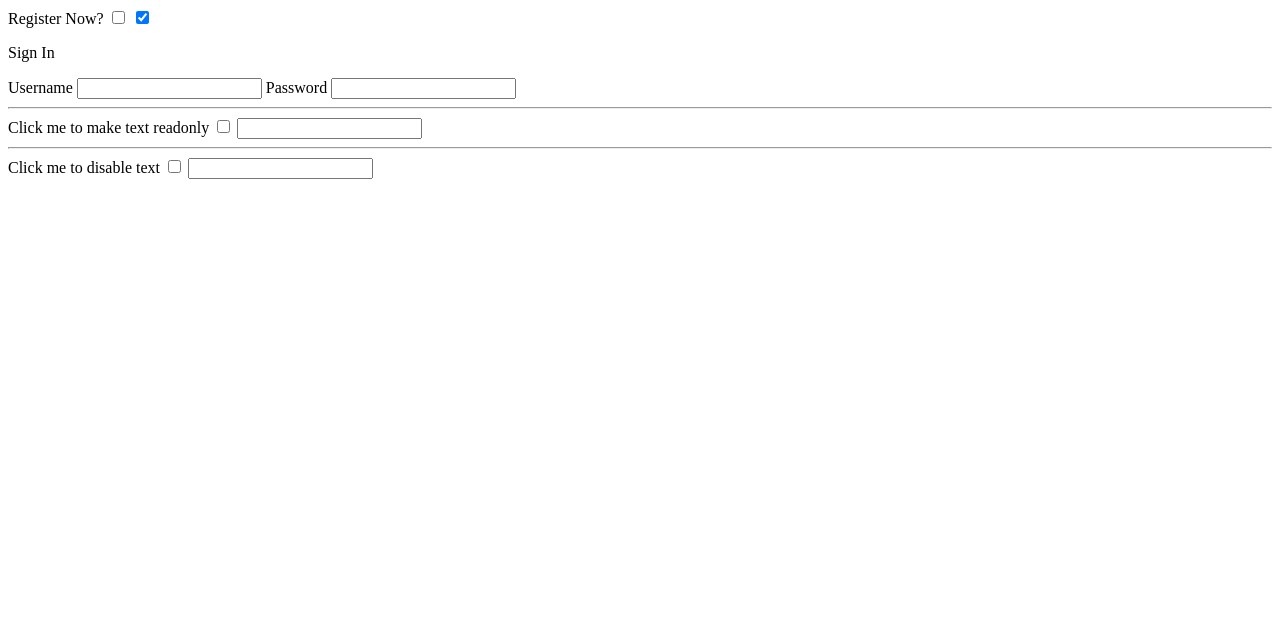
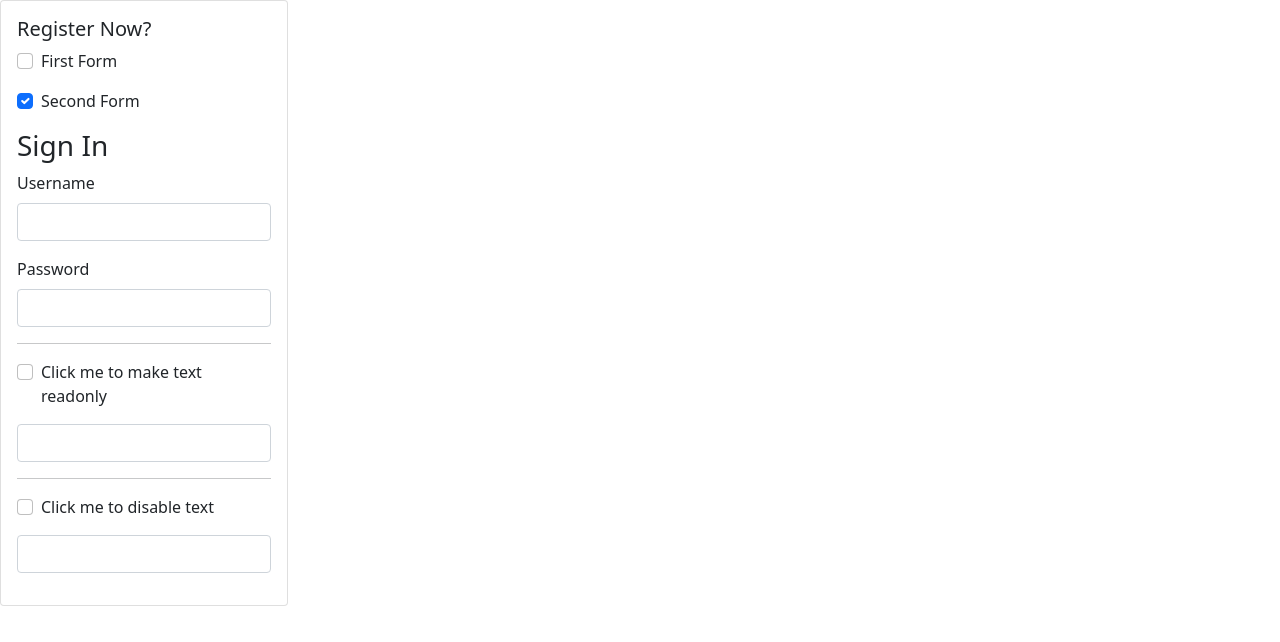
Before and after one commit to gigglebite/pdc20-module-7-activity1, a plain HTML site: page activity1.html in a window 1280 px wide. Drawn offline with nearby package versions, Linux system fonts and the light colour scheme.

Commit message:
added bootstrap

```diff
--- a/activity1.html
+++ b/activity1.html
@@ -1,37 +1,59 @@
 <html ng-app>
   <head>
     <script src="https://ajax.googleapis.com/ajax/libs/angularjs/1.8.2/angular.min.js"></script>
+    <link href="https://cdn.jsdelivr.net/npm/bootstrap@5.0.2/dist/css/bootstrap.min.css" rel="stylesheet" integrity="sha384-EVSTQN3/azprG1Anm3QDgpJLIm9Nao0Yz1ztcQTwFspd3yD65VohhpuuCOmLASjC" crossorigin="anonymous">
   </head>
   <body ng-app="">
     <!-- usage of ng-if -->
-        Register Now? <input type="checkbox" ng-model="myVar" ng-init="myVar=false">
-        <input type="checkbox" ng-model="myVar2" ng-init="myVar2=true">
-    <div ng-if="myVar">
-        <p> Sign In </p>
-        <label>Username</label>
-        <input type="text">
-        <label>Password</label>
-        <input type="text">
+    <div class="card" style="width: 18rem;">
+        <div class="card-body">
+            <h5 class="card-title">Register Now?</h5>
+            <div class="mb-3 form-check">
+                <input type="checkbox" class="form-check-input" ng-model="myVar" ng-init="myVar=false">
+                <label class="form-check-label" for="exampleCheck1">First Form</label>
+            </div>
+            <div class="mb-3 form-check">
+                <input type="checkbox" class="form-check-input" ng-model="myVar2" ng-init="myVar2=true">
+                <label class="form-check-label" for="exampleCheck1">Second Form</label>
+            </div>
+    <div class="mb-3" ng-if="myVar">
+        <h3> Sign In </h3>
+        <div class="mb-3">
+            <label for="exampleInputPassword1" class="form-label">Username</label>
+            <input type="name" class="form-control" id="">
+        </div>
+        <div class="mb-3">
+            <label for="exampleInputPassword1" class="form-label">Password</label>
+            <input type="password" class="form-control" id="">
+        </div>
     </div>
-    <div ng-if="myVar2">
-        <p> Sign In </p>
-        <label>Username</label>
-        <input type="text">
-        <label>Password</label>
-        <input type="text">
+    <div class="mb-3" ng-if="myVar2">
+        <h3> Sign In </h3>
+        <div class="mb-3">
+            <label for="exampleInputPassword1" class="form-label">Username</label>
+            <input type="name" class="form-control" id="">
+        </div>
+        <div class="mb-3">
+            <label for="exampleInputPassword1" class="form-label">Password</label>
+            <input type="password" class="form-control" id="">
+        </div>
     </div>
     <hr>
     <!-- usage of ng-readonly and ng-disabled -->
-    <div>
-        <label>Click me to make text readonly</label>
-        <input type="checkbox" ng-model="checked">
-        <input type="text" ng-readonly="checked" value=""/>
+    <div class="mb-3 form-check">
+        <input type="checkbox" class="form-check-input" ng-model="checked">
+        <label class="form-check-label" for="exampleCheck1">Click me to make text readonly</label>
+    </div>
+    <div class="mb-3">
+        <input type="text" class="form-control" ng-readonly="checked" value="">
     </div>
     <hr>
-    <div>
-        <label>Click me to disable text</label>
-        <input type="checkbox" ng-model="disabled">
-        <input type="text" ng-disabled="disabled" value=""/>
+    <div class="mb-3 form-check">
+        <input type="checkbox" class="form-check-input" ng-model="disabled">
+        <label class="form-check-label" for="exampleCheck1">Click me to disable text</label>
+    </div>
+    <div class="mb-3">
+        <input type="text" class="form-control" ng-disabled="disabled" value="">
     </div>
 </body>
 </html>
```
